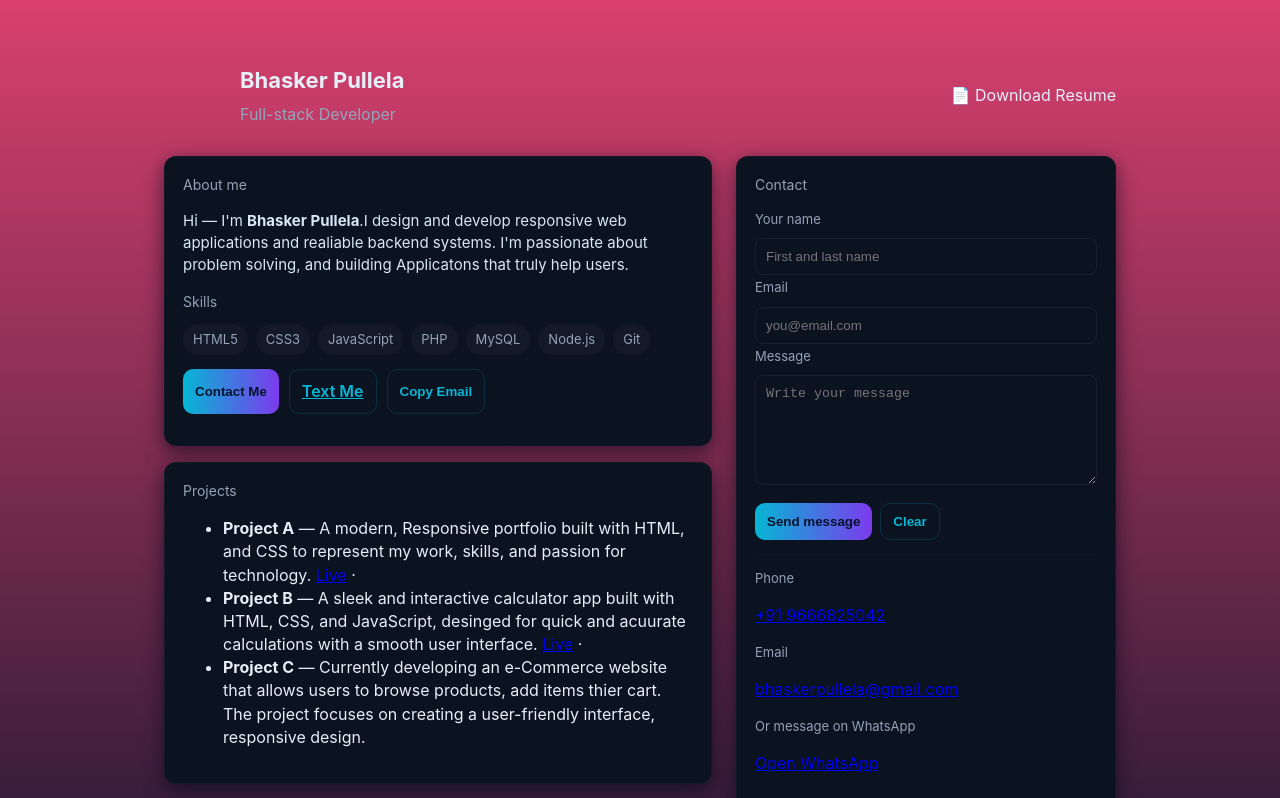
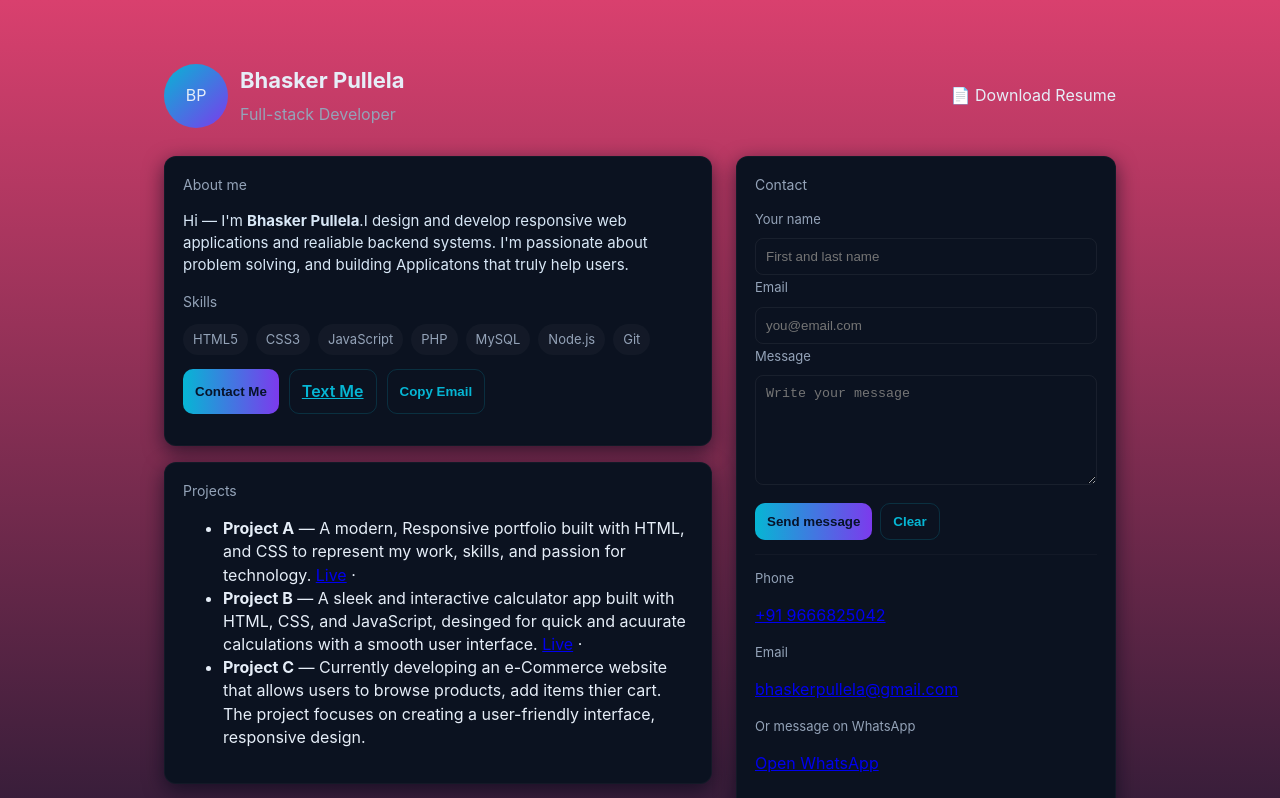
Before and after one commit to bhaskerpullela-creator/My-Portfolio, a plain HTML site: page index.html in a window 1280 px wide. Shown: the top 798 px of the page. Drawn offline with Linux system fonts and the light colour scheme.

Commit message:
Modify avatar display and background style
Updated avatar styling and content in the header.

```diff
--- a/index.html
+++ b/index.html
@@ -13,7 +13,7 @@
     .container{max-width:1000px;margin:40px auto;padding:24px}
     header{display:flex;align-items:center;justify-content:space-between}
     .brand{display:flex;gap:12px;align-items:center}
-    .avatar{width:64px;height:64px;border-radius:32px;src="https://avatars.githubusercontent.com/u/233558484?s=400&u=e006b36525b73e770112dea19e8746c33b5174c2&v=4"}
+    .avatar{width:64px;height:64px;border-radius:32px;background:linear-gradient(135deg,var(--accent),#7c3aed);display:flex;align-items:center;justify-content:center;font-weight:700 src="https://avatars.githubusercontent.com/u/233558484?s=400&u=e006b36525b73e770112dea19e8746c33b5174c2&v=4"}
     h1{margin:0;font-size:22px}
     p.lead{color:var(--muted);margin:6px 0 0}
     main{display:grid;grid-template-columns:1fr 380px;gap:24px;margin-top:28px}
@@ -38,7 +38,7 @@
   <div class="container">
     <header>
       <div class="brand">
-        <div class="avatar"></div>
+        <div class="avatar">BP</div>
         <div>
           <h1 id="name">Bhasker Pullela</h1>
           <p class="lead" id="title">Full-stack Developer</p>
```
